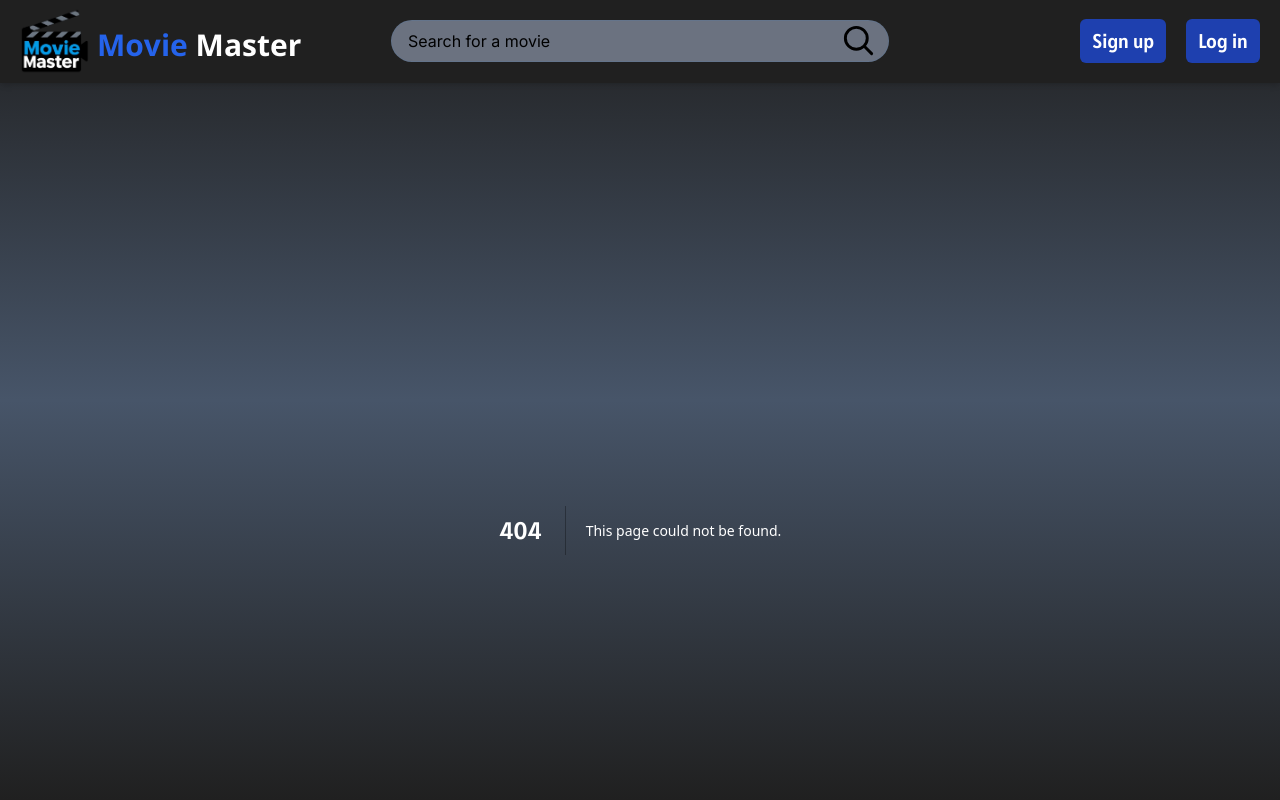
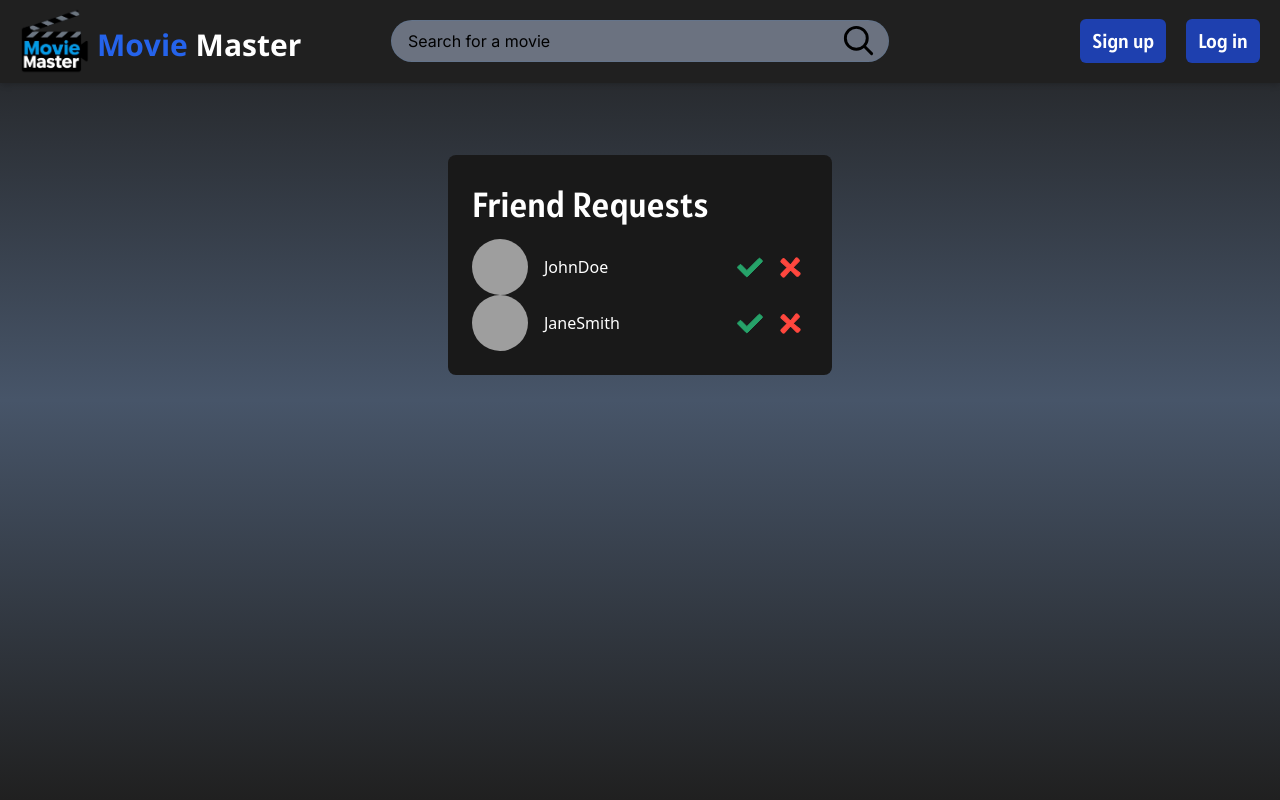
Before and after one commit to Team-Drop-Database/MovieMasters-fe, a Next.js app: page /friends in a window 1280 px wide. Before the commit this address had no page. Shown: the top 800 px of the page. Built offline with nearby package versions, Linux system fonts and the light colour scheme; grey boxes are pictures that could not be loaded.

Commit message:
Added dropdown created seperate friendpage

```diff
--- /dev/null
+++ b/src/app/(pages)/friends/page.tsx
@@ -0,0 +1,42 @@
+"use client";
+
+import Image from "next/image";
+import React from "react";
+
+export default function Friends() {
+  // Temporary hardcoded data (can be replaced with API data)
+  const friendRequests = [
+    {
+      username: "JohnDoe",
+      profilePictureUrl: "/profile1.jpg",
+    },
+    {
+      username: "JaneSmith",
+      profilePictureUrl: "/profile2.jpg",
+    },
+  ];
+
+  return (
+    <div className="flex justify-center">
+      <div className="w-full max-w-sm p-6 rounded-lg mt-6 bg-background_secondary">
+        <h1 className="mb-2">Friend Requests</h1>
+        {friendRequests.map((friend, index) => (
+          <div className="flex items-center" key={index}>
+            <div className="flex items-center space-x-4">
+              <img
+                src={friend.profilePictureUrl}
+                alt={`${friend.username}'s profile`}
+                className="w-14 h-14 object-cover rounded-full"
+              />
+              <label className="block text-m font-medium">{friend.username}</label>
+            </div>
+            <div className="flex space-x-2 ml-auto">
+              <Image src={'/checkmark.svg'} width={30} height={30} alt="checkmark" />
+              <Image src={'/red-cross.svg'} width={35} height={35} alt="red cross" />
+            </div>
+          </div>
+        ))}
+      </div>
+    </div>
+  );
+}
--- a/src/components/Header.tsx
+++ b/src/components/Header.tsx
@@ -64,9 +64,7 @@ export default function Header() {
           <BasicTransitionLink href={"/mywatchlist"}>
             <div className="py-2 px-3 bg-blue-800 rounded-md text-xl">My Watchlist</div>
           </BasicTransitionLink>
-          <BasicTransitionLink href={"/profile"}>
           <ProfileButton username={userDetails?.username} profileUrl={userDetails?.profileUrl} />
-          </BasicTransitionLink>
         </div>
       ) : (
         <div className="flex gap-5 basis-[30%] justify-end">
@@ -119,8 +117,40 @@ type ProfileButtonProps = {
 };
 
 function ProfileButton({ username, profileUrl }: ProfileButtonProps) {
+  const [isDropdownOpen, setIsDropdownOpen] = useState(false);
+
+  const toggleDropdown = () => {
+    setIsDropdownOpen((prev) => !prev);
+  };
+
+  const closeDropdown = () => {
+    setIsDropdownOpen(false);
+  };
+
+  // Close dropdown when clicking outside
+  useEffect(() => {
+    const handleOutsideClick = (event: MouseEvent) => {
+      const target = event.target as HTMLElement;
+      if (!target.closest(".profile-button-dropdown")) {
+        closeDropdown();
+      }
+    };
+
+    if (isDropdownOpen) {
+      document.addEventListener("click", handleOutsideClick);
+    }
+
+    return () => {
+      document.removeEventListener("click", handleOutsideClick);
+    };
+  }, [isDropdownOpen]);
+
   return (
-    <div className="flex items-center gap-5 rounded-lg p-2 hover:cursor-pointer hover:bg-background_secondary duration-300 hover:duration-300">
+    <div className="relative profile-button-dropdown">
+      <div
+        onClick={toggleDropdown}
+        className="flex items-center gap-5 rounded-lg p-2 hover:cursor-pointer hover:bg-background_secondary duration-300 hover:duration-300"
+      >
         <p className="details">{username || "Username"}</p>
         <div className="relative w-[55px] h-[55px]">
           <Image
@@ -131,5 +161,20 @@ function ProfileButton({ username, profileUrl }: ProfileButtonProps) {
           />
         </div>
       </div>
+      {isDropdownOpen && (
+        <div className="absolute right-0 mt-2 w-40 bg-background_secondary rounded-lg shadow-lg z-50">
+          <BasicTransitionLink href="/profile">
+            <div className="p-2 hover:bg-background_primary cursor-pointer rounded-t-lg">
+              My Profile
+            </div>
+          </BasicTransitionLink>
+          <BasicTransitionLink href="/friends">
+            <div className="p-2 hover:bg-background_primary cursor-pointer rounded-b-lg">
+              Friends
+            </div>
+          </BasicTransitionLink>
+        </div>
+      )}
+    </div>
   );
 }
```
Lines whose indentation alone changed are shown as unchanged.
